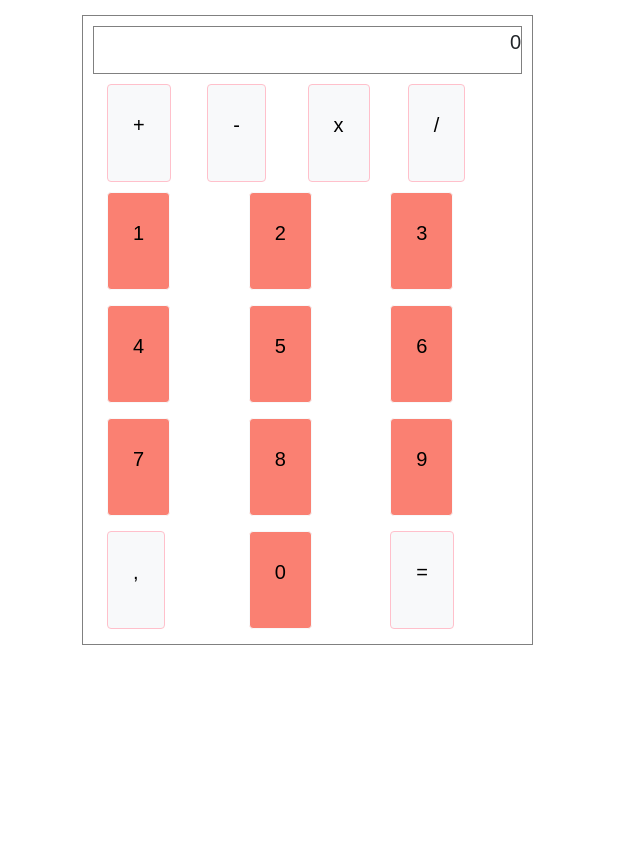
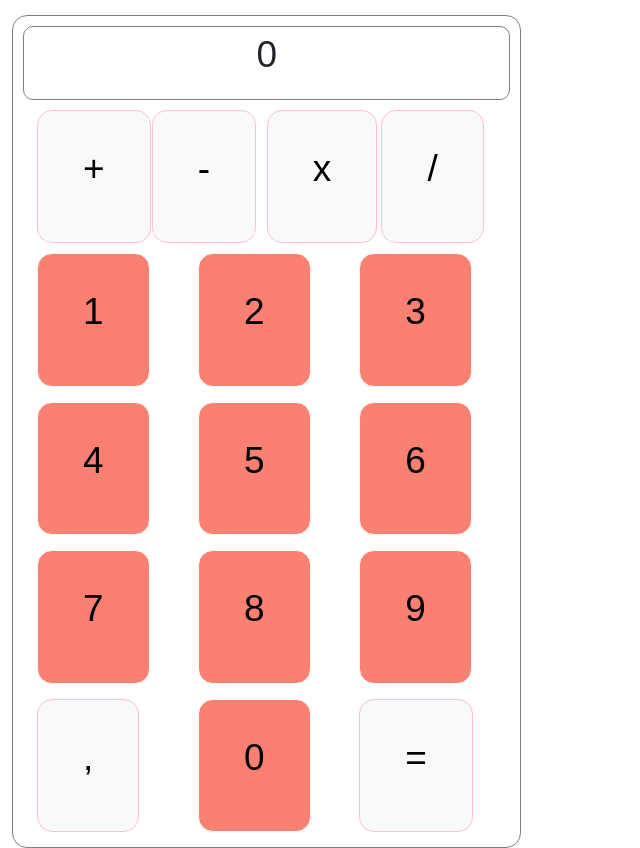
Before and after one commit to fragianci/Calculator, an Angular app: page / in a window 1280 px wide. Shown: the whole page, without its empty margins (0-640 px from the left). Before the commit the page ends 800 px from the top, so only its background shows below. Built offline with nearby package versions, Linux system fonts and the light colour scheme.

Commit message:
Aggiustato il css

```diff
--- a/src/app/app.component.html
+++ b/src/app/app.component.html
@@ -1,6 +1,6 @@
-<div class="container">
+<div class="container-fluid">
   <div class="row">
-    <div class="col-sm-5">
+    <div class="col-xl-5 col-md-8 col-xs-8">
       <div class="calculator">
         <app-output-panel></app-output-panel>
         <app-operations-panel></app-operations-panel>
--- a/src/app/app.component.scss
+++ b/src/app/app.component.scss
@@ -1,11 +1,5 @@
 .calculator{
     margin-top: 15px;
     border: 1px solid grey;
+    border-radius: 15px
 }
-
-.output{
-  border: 1px solid gray;
-  margin: 10px;
-  display: flex;
-  justify-content: flex-end;
-}
--- a/src/app/op-number.service.ts
+++ b/src/app/op-number.service.ts
@@ -16,6 +16,7 @@ export class OpNumberService {
   ciphers: string[] = [];
   numberPressed = false;
   opNumbers: opNumber[] = [];
+  opNumbersEmitted = new Subject<opNumber[]>();
 
   constructor() { }
 
@@ -58,6 +59,7 @@ export class OpNumberService {
     }
     this.numberPressed = false;
     this.ciphers.splice(0);
+    this.opNumbersEmitted.next(this.opNumbers);
   }
 
   showResult() {
--- a/src/app/operations-panel/operations-panel.component.scss
+++ b/src/app/operations-panel/operations-panel.component.scss
@@ -1,10 +1,15 @@
 button{
-    padding: 25px;
+    padding: 30px 45px;
+    border-radius: 15px
 }
 
 .numbers{
     margin-bottom: 15px;
     background-color: salmon;
+}
+
+.numbers:hover{
+  background-color: rgb(255, 188, 181);
 }
 
 .operands{
@@ -14,3 +19,7 @@ button{
 .row-operands{
     margin-bottom: 10px;
 }
+
+.operands:hover{
+  background-color: pink;
+}
--- a/src/app/output-panel/output-panel.component.scss
+++ b/src/app/output-panel/output-panel.component.scss
@@ -1,6 +1,8 @@
 div{
   border: 1px solid gray;
+  border-radius: 10px;
   margin: 10px;
   display: flex;
-  justify-content: flex-end;
+  flex-direction: column;
+  align-items: center;
 }
--- a/src/app/output-panel/output-panel.component.ts
+++ b/src/app/output-panel/output-panel.component.ts
@@ -9,10 +9,16 @@ import { OpNumberService } from '../op-number.service';
 })
 export class OutputPanelComponent implements OnInit {
   result = 0;
+  opNumbers: Subscription;
   resultSub: Subscription;
   constructor(private calculatorService: OpNumberService) { }
 
   ngOnInit(): void {
+    this.calculatorService.opNumbersEmitted.subscribe(
+      opNumbers => {
+
+      }
+    )
     this.calculatorService.resultEmitted.subscribe(
       (result: number) => {
         this.result = result;
--- a/src/styles.scss
+++ b/src/styles.scss
@@ -1,4 +1,4 @@
 p{
     font-family: Arial, Helvetica, sans-serif;
-    font-size: 20px;
+    font-size: 37px;
 }
```
